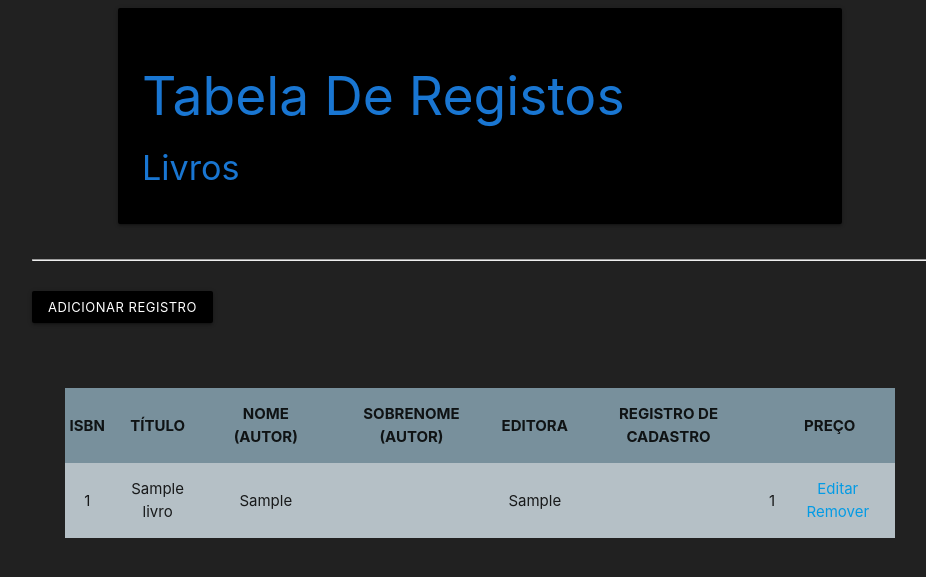
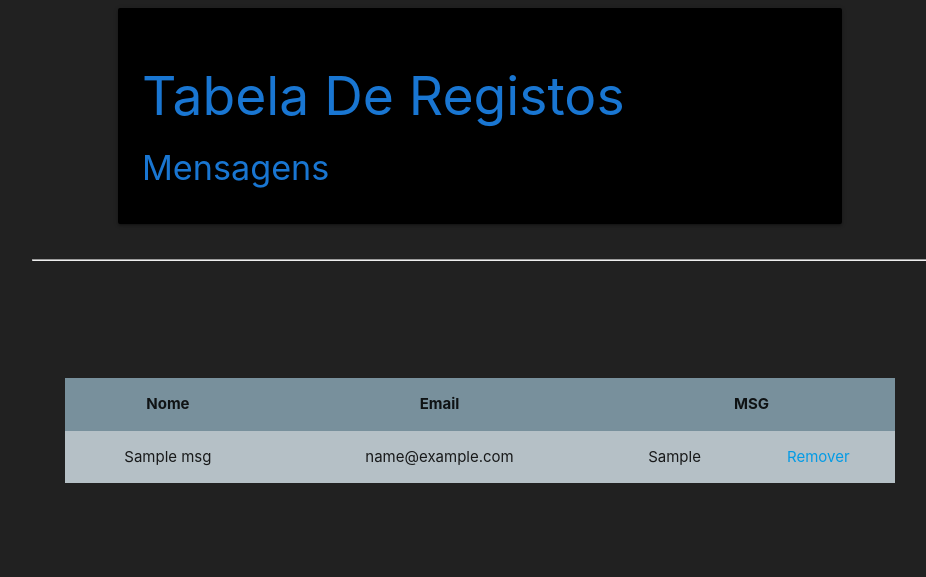
Before and after one commit to piovesani-julia/Power, a PHP site: page /tabela.php in a window 1280 px wide. Shown: the top 577 px of the page, without its empty margins (160-1086 px from the left). Run offline with PHP 8.4, Linux system fonts and the light colour scheme; tables that the repository leaves empty hold one stand-in row (values such as "Sample post"); data that the repository does not hold is empty; some libraries are stand-ins or nearby versions.

Commit message:
Tabela com as msg

```diff
--- a/tabela.php
+++ b/tabela.php
@@ -28,7 +28,7 @@ include_once './init.php';
     // codificação para acentos
     $conn->exec("set names utf8");
     //preparando consulta sql
-    $sql = "Select * from livros order by titulo ASC";
+    $sql = "Select * from msg";
     $result = $conn->query($sql);
     $livros = $result->fetchAll(PDO::FETCH_ASSOC);
     ?>
@@ -39,7 +39,7 @@ include_once './init.php';
             <div class="col s10">
                 <div class=" card-panel black blue-text text-darken-2">
                     <h2>Tabela De Registos</h2>
-                    <h4>Livros</h4>
+                    <h4>Mensagens</h4>
                 </div>
             </div>
             <div class="col s1"></div>
@@ -52,7 +52,7 @@ include_once './init.php';
                 <!--Menu-->
                 <hr>
                 <br />
-                <a class="waves-effect waves-light btn-small black" href="form-add.php">Adicionar Registro</a>
+                <!--<a class="waves-effect waves-light btn-small black" href="form-add.php">Adicionar Registro</a>-->
                 <br />
             </div>
             <div class="s5">
@@ -69,13 +69,9 @@ include_once './init.php';
                 <table class="centered striped  blue-grey lighten-1">
                     <thead>
                         <tr>
-                            <th>ISBN</th>
-                            <th>TÍTULO</th>
-                            <th>NOME (AUTOR)</th>
-                            <th>SOBRENOME (AUTOR)</th>
-                            <th>EDITORA</th>
-                            <th>REGISTRO DE CADASTRO</th>
-                            <th colspan="2">PREÇO </th>
+                            <th>Nome</th>
+                            <th>Email</th>
+                            <th colspan="3">MSG </th>
                         </tr>
                     </thead>
                     <tbody>
@@ -83,16 +79,11 @@ include_once './init.php';
                         foreach ($livros as $livro) {
                             ?>
                             <tr>
-                                <td><?= $livro[isbn] ?></td>
-                                <td><?= $livro[titulo] ?></td>
-                                <td><?= $livro[autor] ?></td>
-                                <td><?= $livro[sobrenome] ?></td>
-                                <td><?= $livro[editora] ?></td>
-                                <td><?= $livro[id] ?></td>
-                                <td><?= $livro[preco] ?></td>
+                                <td><?= $livro[nome] ?></td>
+                                <td><?= $livro[email] ?></td>
+                                <td><?= $livro[mensagem] ?></td>
                                 <td>
-                                    <a href="form-edit.php?id=<?php echo $livro['id'] ?>">Editar</a>
-                                    <a href="delete.php?id=<?php echo $livro['id'] ?>">Remover</a>
+                                    <a href="del.php?id=<?php echo $livro['id'] ?>">Remover</a>
                                 </td>
                             </tr>
                         <?php
```
